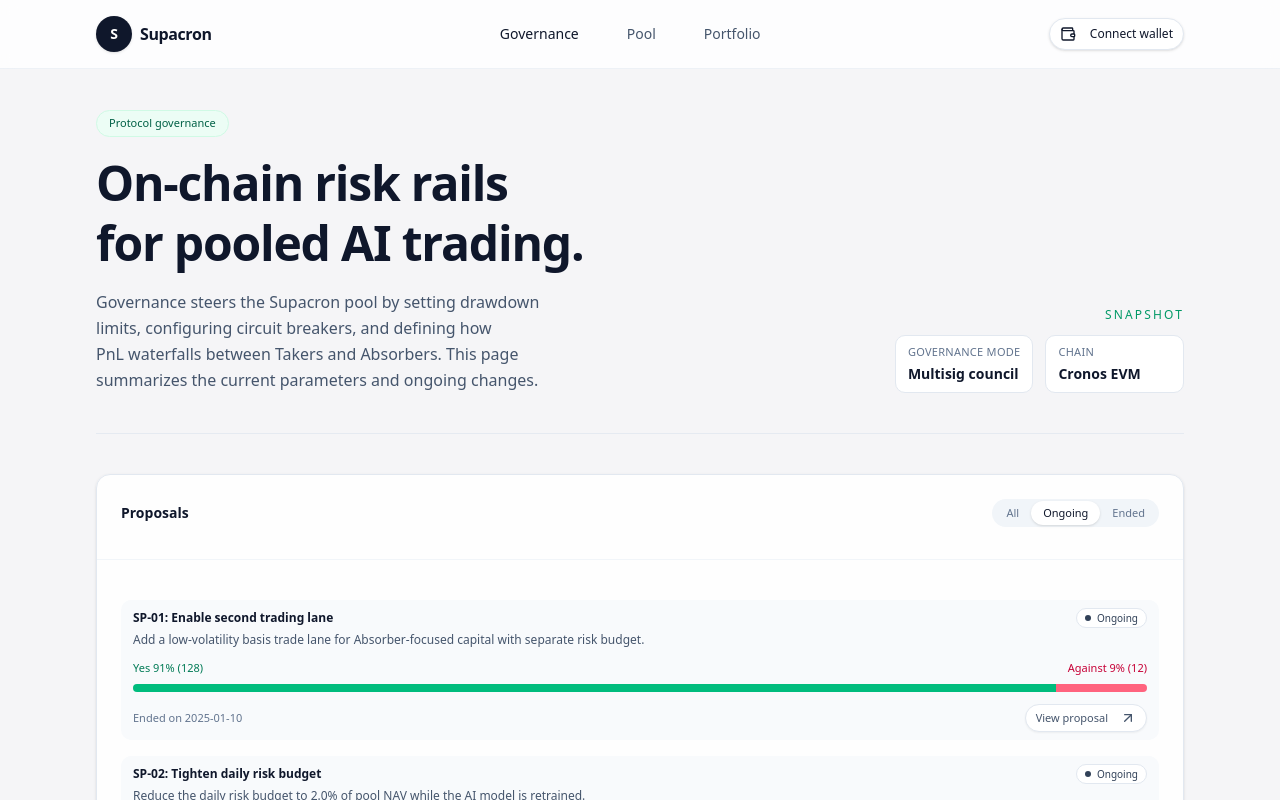
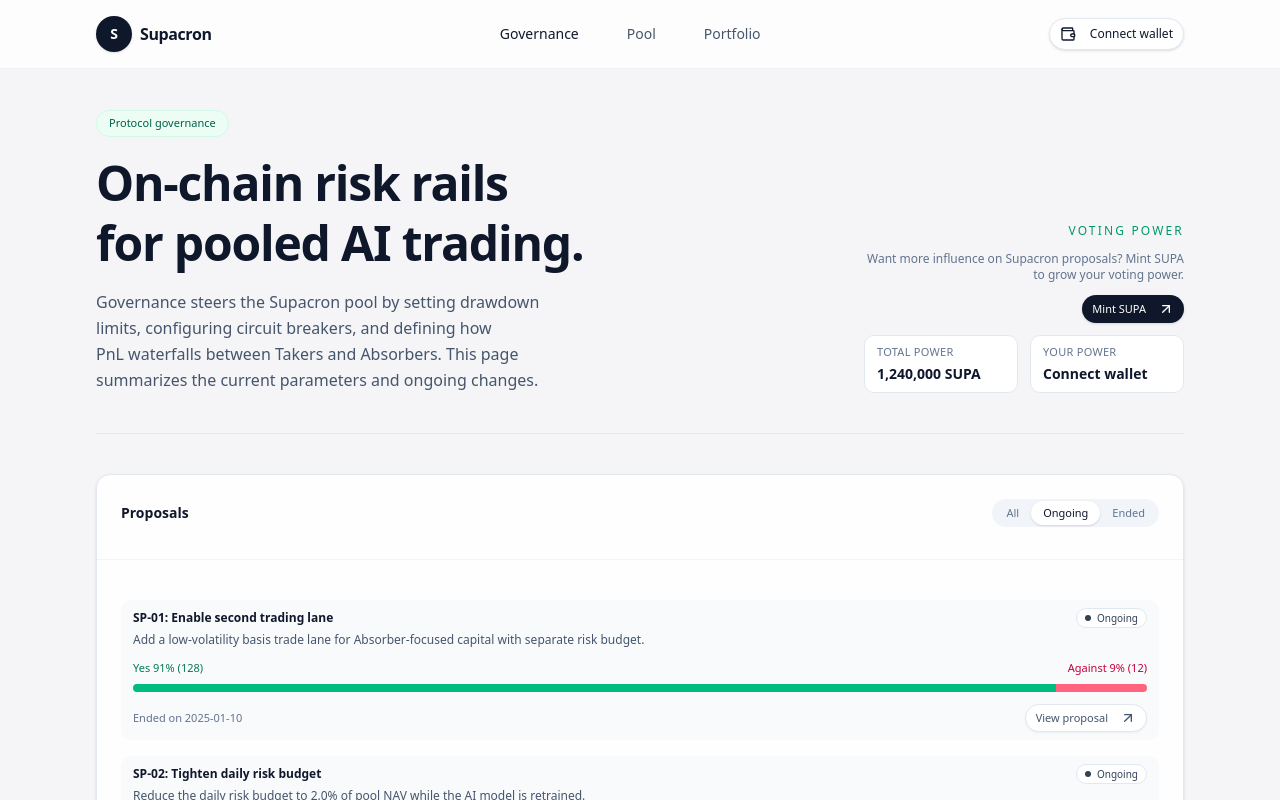
Before and after one commit to youvandra/supacrono, a Next.js app: page /governance in a window 1280 px wide. Shown: the top 800 px of the page. Built offline with nearby package versions, Linux system fonts and the light colour scheme.

Commit message:
feat(governance): update voting power UI with minting option

```diff
--- a/src/app/governance/page.tsx
+++ b/src/app/governance/page.tsx
@@ -344,24 +344,43 @@ function GovernanceHero() {
       </div>
       <div className="flex flex-col gap-3 sm:items-end">
         <p className="text-xs font-medium uppercase tracking-[0.18em] text-emerald-600">
-          Snapshot
+          Voting Power
         </p>
-        <div className="grid grid-cols-2 gap-3 text-xs text-slate-600 sm:text-sm">
+        <div className="flex w-full justify-end">
+          <div className="flex w-full max-w-xs flex-col items-start gap-3 text-xs text-slate-600 sm:items-end sm:text-sm">
+            <p className="text-right text-[11px] text-slate-500 sm:text-xs">
+              Want more influence on Supacron proposals? Mint SUPA to grow your
+              voting power.
+            </p>
+            <Button
+              asChild
+              size="sm"
+              className="h-7 self-end rounded-full bg-slate-900 px-3 text-[11px] font-medium text-white shadow-sm hover:bg-slate-800"
+              aria-label="Mint SUPA to increase your voting power"
+            >
+              <a href="/pool">
+                Mint SUPA
+                <ArrowUpRight className="ml-1.5 h-3 w-3" aria-hidden="true" />
+              </a>
+            </Button>
+            <div className="grid w-full grid-cols-2 gap-3 text-xs text-slate-600 sm:text-sm">
               <div className="rounded-lg border border-slate-200 bg-white px-3 py-2">
                 <p className="text-[11px] font-medium uppercase tracking-wide text-slate-500">
-              Governance mode
+                  Total power
                 </p>
                 <p className="mt-1 text-sm font-semibold text-slate-900">
-              Multisig council
+                  1,240,000 SUPA
                 </p>
               </div>
               <div className="rounded-lg border border-slate-200 bg-white px-3 py-2">
                 <p className="text-[11px] font-medium uppercase tracking-wide text-slate-500">
-              Chain
+                  Your power
                 </p>
                 <p className="mt-1 text-sm font-semibold text-slate-900">
-              Cronos EVM
+                  Connect wallet
                 </p>
+              </div>
+            </div>
           </div>
         </div>
       </div>
```
Lines whose indentation alone changed are shown as unchanged.
